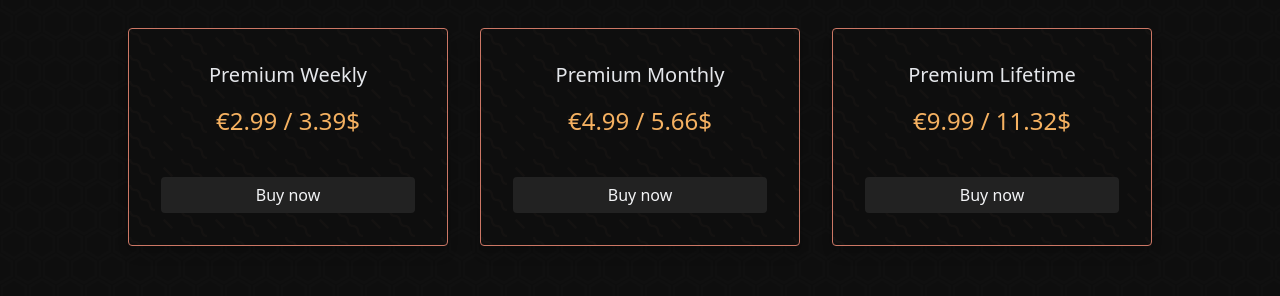
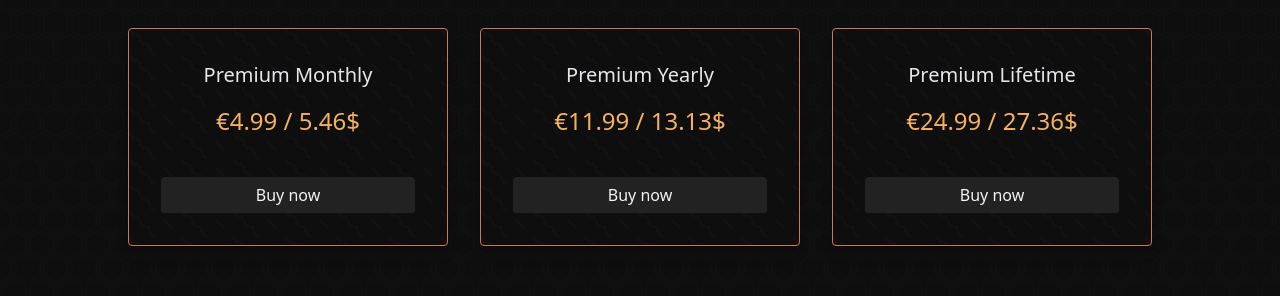
Before and after one commit to fwscl/fwscl.github.io, a website built with Vite: page index.html in a window 1280 px wide. Shown: the part 172-468 px from the top of the page. Built offline with nearby package versions, Linux system fonts and the light colour scheme.

Commit message:
Update index.html
Updated prices

```diff
--- a/index.html
+++ b/index.html
@@ -51,18 +51,18 @@
             <p class="text-gray-100 font-semibold text-3xl mb-8">Premium Plans</p>
             <div class="grid grid-cols-1 sm:grid-cols-2 lg:grid-cols-3 gap-8">
                <div class="bg-premium p-8 text-center flex flex-col shadow-lg border border-nuke-redorange rounded">
-                  <p class="text-gray-200 text-xl mb-4">Premium Weekly</p>
-                  <p class="text-nuke-orange text-2xl mb-10">€2.99 / 3.39$</p>
-                  <a href="https://www.paypal.com/cgi-bin/webscr?cmd=_s-xclick&hosted_button_id=5EFU6CMYKMYPG" target="_blank" class="bg-nuke-gray text-gray-100 py-1.5 px-3 rounded transform hover:bg-nuke-lightergray">Buy now</a>
-               </div>
-               <div class="bg-premium p-8 text-center flex flex-col shadow-lg border border-nuke-redorange rounded">
                   <p class="text-gray-200 text-xl mb-4">Premium Monthly</p>
-                  <p class="text-nuke-orange text-2xl mb-10">€4.99 / 5.66$</p>
+                  <p class="text-nuke-orange text-2xl mb-10">€4.99 / 5.46$</p>
                   <a href="https://www.paypal.com/cgi-bin/webscr?cmd=_s-xclick&hosted_button_id=JXVTCM6H84Q6E" target="_blank" class="bg-nuke-gray text-gray-100 py-1.5 px-3 rounded transform hover:bg-nuke-lightergray">Buy now</a>
                </div>
                <div class="bg-premium p-8 text-center flex flex-col shadow-lg border border-nuke-redorange rounded">
+                  <p class="text-gray-200 text-xl mb-4">Premium Yearly</p>
+                  <p class="text-nuke-orange text-2xl mb-10">€11.99 / 13.13$</p>
+                  <a href="https://www.paypal.com/cgi-bin/webscr?cmd=_s-xclick&hosted_button_id=4SMM4K4AUTNPC" target="_blank" class="bg-nuke-gray text-gray-100 py-1.5 px-3 rounded transform hover:bg-nuke-lightergray">Buy now</a>
+               </div>
+               <div class="bg-premium p-8 text-center flex flex-col shadow-lg border border-nuke-redorange rounded">
                   <p class="text-gray-200 text-xl mb-4">Premium Lifetime</p>
-                  <p class="text-nuke-orange text-2xl mb-10">€9.99 / 11.32$</p>
+                  <p class="text-nuke-orange text-2xl mb-10">€24.99 / 27.36$</p>
                   <a href="https://www.paypal.com/cgi-bin/webscr?cmd=_s-xclick&hosted_button_id=MFE4L52QWFBZN" target="_blank" class="bg-nuke-gray text-gray-100 py-1.5 px-3 rounded transform hover:bg-nuke-lightergray">Buy now</a>
                </div>
             </div>
```
